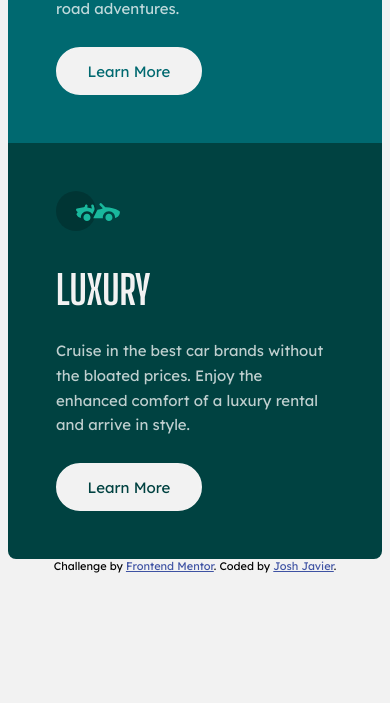
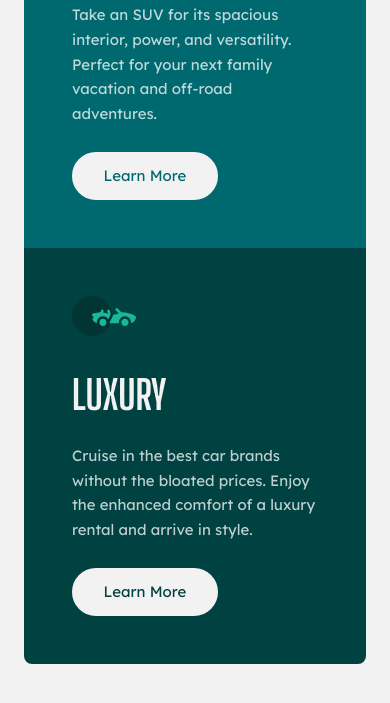
Before and after one commit to joshjavier/3-column-preview-card-component-v2, a website: page index.html in a window 390 px wide. Shown: the part 697-1400 px from the top of the page. Before the commit the page ends 1278 px from the top, so only its background shows below. Drawn offline with Linux system fonts and the light colour scheme.

Commit message:
Finalize page layout

```diff
--- a/index.html
+++ b/index.html
@@ -46,6 +46,11 @@
 
       body {
         background-color: var(--very-light-gray);
+        padding: calc(88 / 16 * 1rem) calc(24 / 16 * 1rem);
+        margin: 0;
+        display: grid;
+        min-height: 100vh;
+        place-content: center;
       }
 
       img {
@@ -76,6 +81,12 @@
         display: flex;
         flex-wrap: wrap;
         --threshold: 45.375rem;
+      }
+
+      @media screen and (max-width: 48rem) {
+        .card {
+          max-inline-size: calc(500 / 16 * 1rem);
+        }
       }
 
       .card > * {
@@ -201,7 +212,7 @@
       </article>
     </main>
 
-    <footer class="attribution">
+    <footer class="attribution" hidden>
       Challenge by
       <a href="https://www.frontendmentor.io?ref=challenge" target="_blank" rel="external">Frontend Mentor</a>. Coded by
       <a href="https://joshjavier.com/" rel="author external">Josh Javier</a>.
```
